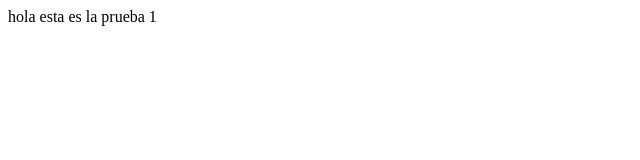
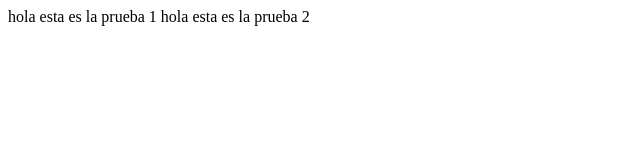
Before and after one commit to dilan-pupiales/repositorio-prueba, a plain HTML site: page index.html in a window 1280 px wide. Shown: the whole page, without its empty margins (0-640 px from the left). Drawn offline with Linux system fonts and the light colour scheme.

Commit message:
segunda actualizacion

```diff
--- a/index.html
+++ b/index.html
@@ -7,4 +7,5 @@
 </head>
 <div>
     hola esta es la prueba 1
+    hola esta es la prueba 2
 </div>
```
